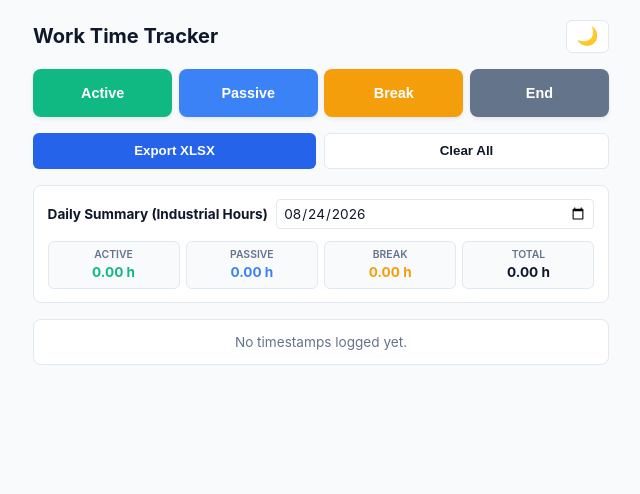
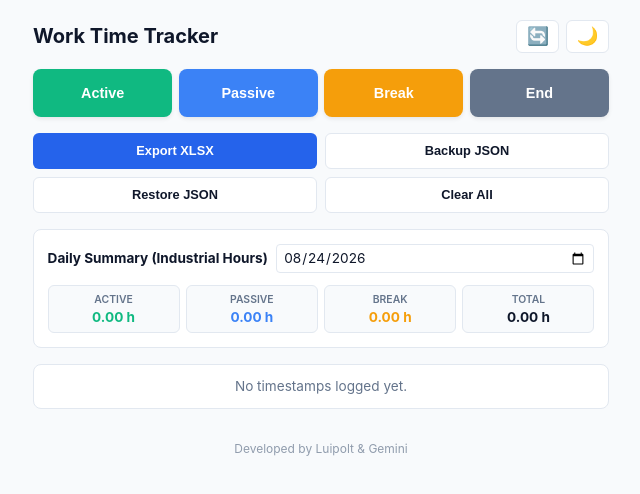
Before and after one commit to Luipolt/Time-tracker, a plain HTML site: page index.html in a window 1280 px wide. Shown: the whole page, without its empty margins (319-959 px from the left). Drawn offline with Linux system fonts and the light colour scheme.

Commit message:
index.html

```diff
--- a/index.html
+++ b/index.html
@@ -18,7 +18,7 @@
     <meta name="apple-mobile-web-app-status-bar-style" content="black-translucent">
     <meta name="apple-mobile-web-app-title" content="TimeTracker">
 
-    <!-- Service Worker Registrierung -->
+    <!-- Service Worker Registration -->
     <script>
         if ('serviceWorker' in navigator) {
             window.addEventListener('load', () => {
@@ -34,7 +34,7 @@
         }
     </script>
 
-    <!-- SheetJS für XLSX-Export -->
+    <!-- SheetJS for XLSX Export -->
     <script src="https://cdn.jsdelivr.net/npm/xlsx@0.18.5/dist/xlsx.full.min.js"></script>
     <style>
         :root {
@@ -87,7 +87,12 @@
             margin: 0;
         }
 
-        .theme-toggle {
+        .header-controls {
+            display: flex;
+            gap: 0.4rem;
+        }
+
+        .icon-btn {
             background: none;
             border: 1px solid var(--border);
             color: var(--text);
@@ -128,20 +133,22 @@
         .btn-end { background-color: var(--end-color); }
 
         .actions {
-            display: flex;
+            display: grid;
+            grid-template-columns: repeat(2, 1fr);
             gap: 0.5rem;
             margin-bottom: 1rem;
         }
 
         .action-btn {
-            flex: 1;
-            padding: 0.6rem;
+            padding: 0.6rem 0.4rem;
             border: 1px solid var(--border);
             background: var(--card-bg);
             color: var(--text);
             border-radius: 0.375rem;
             font-weight: 600;
+            font-size: 0.8rem;
             cursor: pointer;
+            text-align: center;
         }
 
         .action-btn.export {
@@ -256,13 +263,25 @@
             font-size: 1.1rem;
             padding: 0 0.4rem;
         }
+
+        .credits {
+            text-align: center;
+            font-size: 0.75rem;
+            color: var(--subtext);
+            margin-top: 2rem;
+            margin-bottom: 1rem;
+            opacity: 0.7;
+        }
     </style>
 </head>
 <body>
 
     <div class="header-container">
         <h1>Work Time Tracker</h1>
-        <button class="theme-toggle" onclick="toggleTheme()" id="theme-btn">🌙</button>
+        <div class="header-controls">
+            <button class="icon-btn" onclick="forceRefresh()" title="Refresh App">🔄</button>
+            <button class="icon-btn" onclick="toggleTheme()" id="theme-btn">🌙</button>
+        </div>
     </div>
 
     <div class="button-grid">
@@ -274,8 +293,13 @@
 
     <div class="actions">
         <button class="action-btn export" onclick="exportNativeXlsx()">Export XLSX</button>
+        <button class="action-btn" onclick="exportJsonBackup()">Backup JSON</button>
+        <button class="action-btn" onclick="document.getElementById('import-file').click()">Restore JSON</button>
         <button class="action-btn" onclick="clearLogs()">Clear All</button>
     </div>
+
+    <!-- Versteckter File-Input für Import -->
+    <input type="file" id="import-file" accept=".json" style="display: none;" onchange="importJsonBackup(event)">
 
     <div class="summary-card">
         <div class="summary-header">
@@ -306,8 +330,25 @@
         <div id="log-list"></div>
     </div>
 
+    <div class="credits">
+        Developed by Luipolt & Gemini
+    </div>
+
     <script>
         let logs = JSON.parse(localStorage.getItem('trip_time_logs')) || [];
+
+        function forceRefresh() {
+            if ('serviceWorker' in navigator) {
+                navigator.serviceWorker.getRegistrations().then(registrations => {
+                    for (let registration of registrations) {
+                        registration.unregister();
+                    }
+                    window.location.reload(true);
+                });
+            } else {
+                window.location.reload(true);
+            }
+        }
 
         // Theme Handling
         function initTheme() {
@@ -390,6 +431,43 @@
             if (confirm("Are you sure you want to delete all entries?")) {
                 logs = [];
                 saveAndRender();
+            }
+        }
+
+        function exportJsonBackup() {
+            if (logs.length === 0) {
+                alert("No data to export.");
+                return;
+            }
+            const dataStr = "data:text/json;charset=utf-8," + encodeURIComponent(JSON.stringify(logs, null, 2));
+            const downloadAnchor = document.createElement('a');
+            downloadAnchor.setAttribute("href", dataStr);
+            downloadAnchor.setAttribute("download", `timetracker_backup_${getLocalDateString()}.json`);
+            document.body.appendChild(downloadAnchor);
+            downloadAnchor.click();
+            downloadAnchor.remove();
+        }
+
+        function importJsonBackup(event) {
+            const fileReader = new FileReader();
+            fileReader.onload = function(e) {
+                try {
+                    const importedLogs = JSON.parse(e.target.result);
+                    if (Array.isArray(importedLogs)) {
+                        if (confirm("Do you want to restore this backup? Existing data will be overwritten.")) {
+                            logs = importedLogs;
+                            saveAndRender();
+                            alert("Backup successfully restored!");
+                        }
+                    } else {
+                        alert("Invalid backup file format.");
+                    }
+                } catch (err) {
+                    alert("Error reading JSON file.");
+                }
+            };
+            if (event.target.files[0]) {
+                fileReader.readAsText(event.target.files[0]);
             }
         }
 
```
